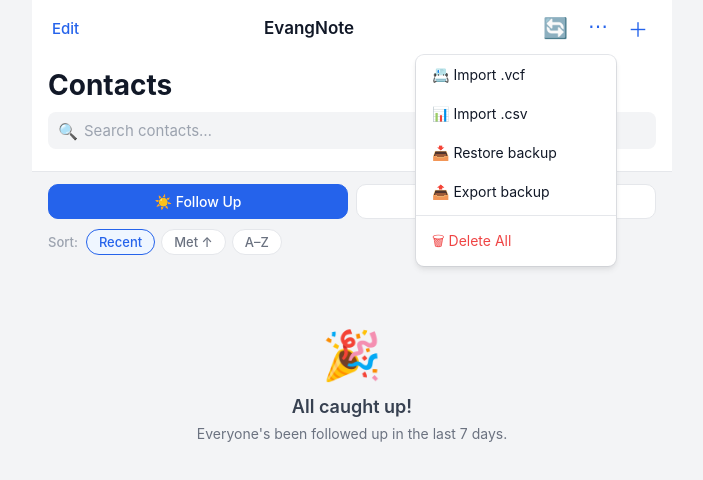
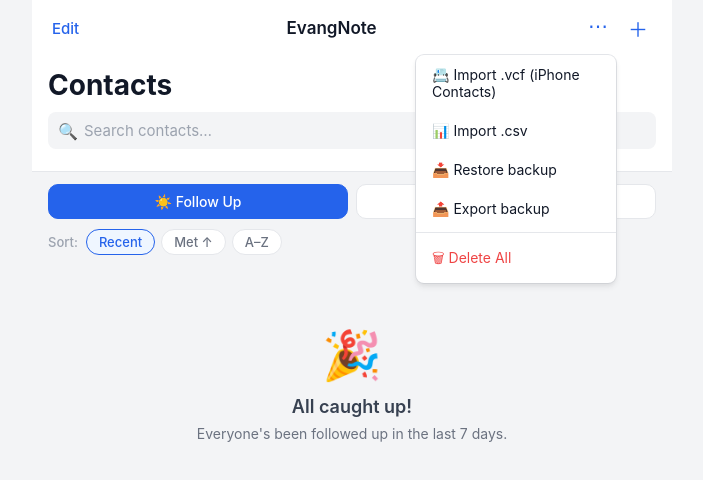
Before and after one commit to cp12182018/evangnote-web, a React (Vite) app: page / in a window 1280 px wide. Both pictures are taken after a click on the button "More". Shown: the top 480 px of the page, without its empty margins (288-991 px from the left). Built offline with nearby package versions, Linux system fonts and the light colour scheme.

Commit message:
Remove broken iOS sync button; use vcf import instead

```diff
--- a/src/components/ContactList.jsx
+++ b/src/components/ContactList.jsx
@@ -158,11 +158,8 @@ export default function ContactList() {
   }
 
   async function syncFromContacts() {
-    const hasContacts = typeof navigator.contacts?.select === 'function'
-    if (!hasContacts) {
-      alert(`Debug: navigator.contacts = ${navigator.contacts}, type = ${typeof navigator.contacts}`)
-      showToast('Open in iPhone Safari to use Sync', 'error'); return
-    }
+    showToast('Contact Picker not supported on iPhone. Use Import .vcf instead.', 'error')
+    return
     setSyncing(true)
     try {
       const picked = await navigator.contacts.select(['name', 'tel'], { multiple: true })
@@ -226,15 +223,11 @@ export default function ContactList() {
               <button className="btn btn-ghost" onClick={() => setEditMode(true)}>Edit</button>
               <span className="header-title">EvangNote</span>
               <div style={{ display: 'flex', gap: 4 }}>
-                <button className="btn-icon" onClick={syncFromContacts} disabled={syncing}
-                  title="Sync from iPhone Contacts" style={{ opacity: syncing ? 0.5 : 1 }}>
-                  {syncing ? '⏳' : '🔄'}
-                </button>
                 <div className="menu-wrap" ref={menuRef}>
                   <button className="btn-icon" onClick={() => setMenuOpen(v => !v)} title="More">⋯</button>
                   {menuOpen && (
                     <div className="menu-dropdown">
-                      <button className="menu-item" onClick={() => { setMenuOpen(false); vcfInputRef.current.click() }}>📇 Import .vcf</button>
+                      <button className="menu-item" onClick={() => { setMenuOpen(false); vcfInputRef.current.click() }}>📇 Import .vcf (iPhone Contacts)</button>
                       <button className="menu-item" onClick={() => { setMenuOpen(false); csvInputRef.current.click() }}>📊 Import .csv</button>
                       <button className="menu-item" onClick={() => { setMenuOpen(false); bkpInputRef.current.click() }}>📥 Restore backup</button>
                       <button className="menu-item" onClick={() => { setMenuOpen(false); exportBackup() }}>📤 Export backup</button>
```
